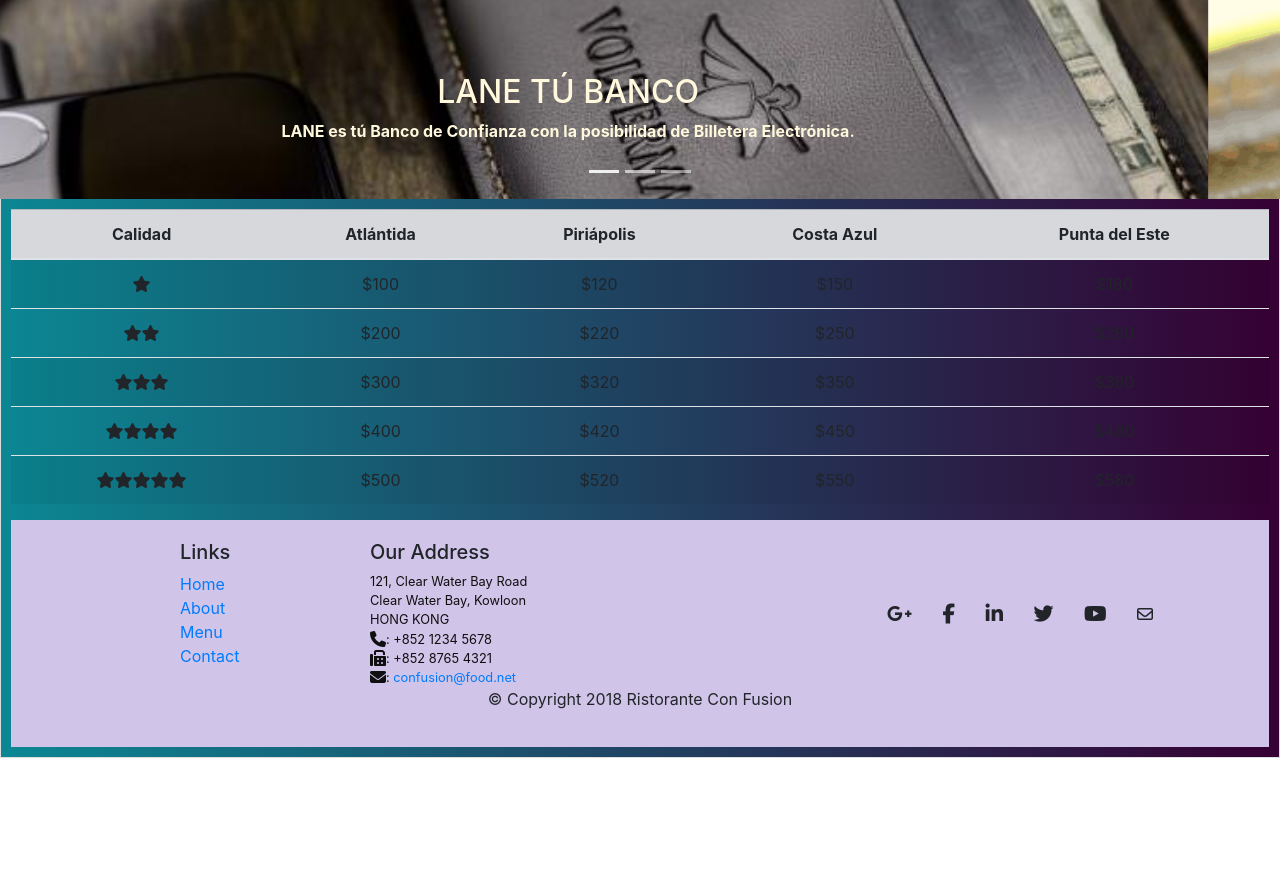
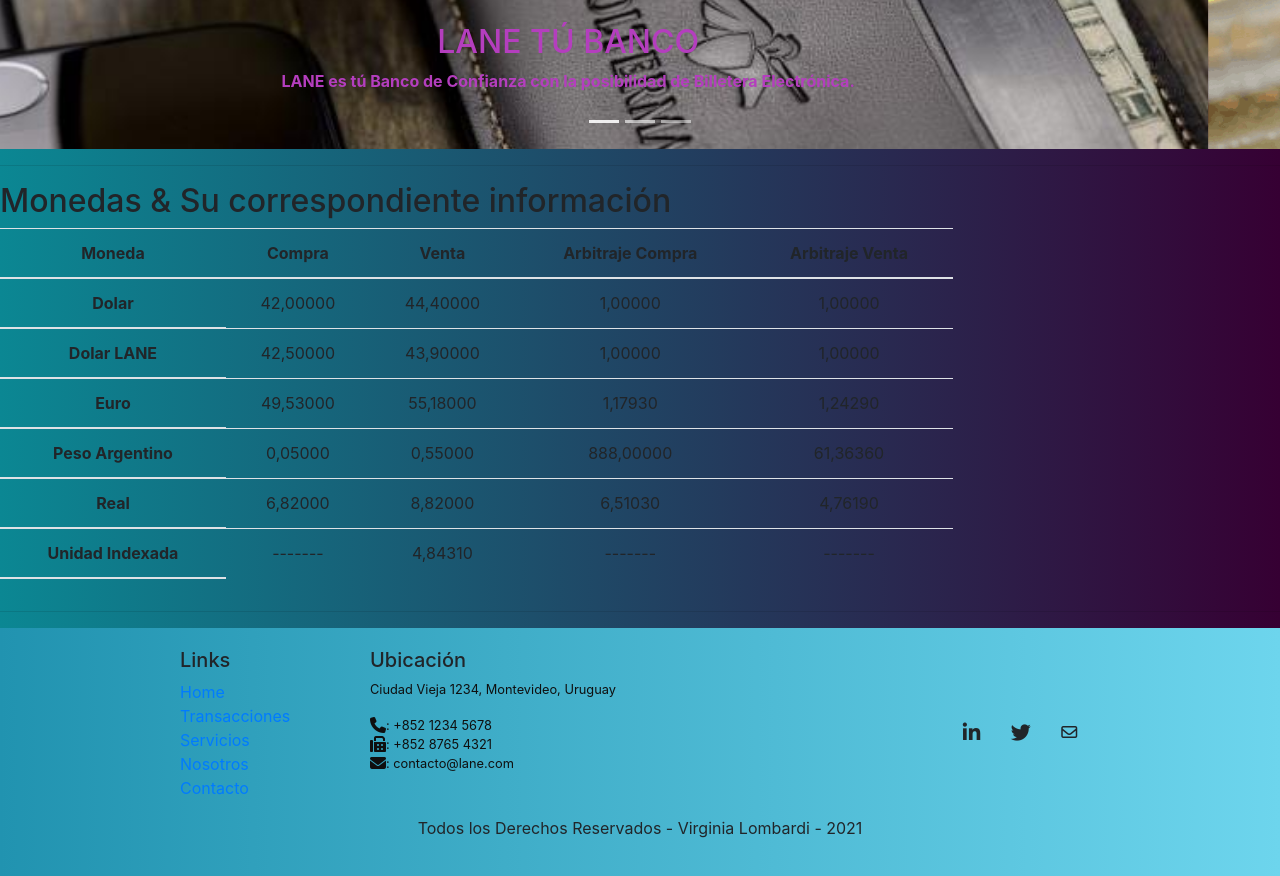
Before and after one commit to LVLVirginiaLombardi/Billetera_Electronica_Lombardi, a plain HTML site: page index.html in a window 1280 px wide. Shown: the part 904-1780 px from the top of the page. Before the commit the page ends 1662 px from the top, so only its background shows below. Drawn offline with nearby package versions, Linux system fonts and the light colour scheme.

Commit message:
Cuarta Entrega Final - arreglando index.html 3

```diff
--- a/css/style.css
+++ b/css/style.css
@@ -1,8 +1,11 @@
+
+
+
 /* BODY */
 
 body{
   background-image: linear-gradient(to right, #0b8793, #360033);
-  padding: 50px 0px 0px 0px;
+  /* padding: 50px 0px 0px 0px; */
   z-index: 0;
 }
 
@@ -31,23 +34,28 @@ body{
 
 /* MAIN */
 
+
+/* CAROUSEL */
+.carousel{
+  height: 200%;
+}
+
 .carousel-item {
   max-height: 620px;
 }
 
 .carousel-caption {
   font-weight: bolder;
-  color: cornsilk;
+  color: rgb(180, 62, 190);
 }
 
-/* .carousel-inner > .carousel-item > .carousel-img {
-  position: absolute;
-  top: 0;
-  left: 0;
-  width: 900px;
-  height: 500px;
-} */
 
+
+/* END CAROUSEL */
+
+.tab-content {
+  padding-top: 20px;
+}
 /* END MAIN */
   .row-content {
     margin: 0px auto;
@@ -56,7 +64,7 @@ body{
     min-height: 400px; }
 
   .footer {
-    background-color: #D1C4E9;
+    background: linear-gradient(to right, #2193b0, #6dd5ed);
     margin: 0px auto;
     padding: 20px 0px; }
 
--- a/index.html
+++ b/index.html
@@ -81,6 +81,7 @@
         </header>
         <hr>
         <main>
+            <div class="carousel">
                 <div id="carouselExampleCaptions" class="carousel slide" data-ride="carousel">
                     <ol class="carousel-indicators">
                         <li data-target="#carouselExampleCaptions" data-slide-to="0" class="active"></li>
@@ -120,72 +121,69 @@
                         <span class="sr-only">Next</span>
                     </a>
                 </div>
-        </main>
-        <div class="tab-content" id="myTabContent">
-            <div class="tab-pane fade show active" id="compara" role="tabpanel" aria-labelledby="compara-tab">
-
+            </div>
+            <hr>
+            <div class="row">
+                <div class="col-12 col-sm-9">
+                    <h2>Monedas &amp; Su correspondiente información</h2>
                     <div class="table-responsive">
-                    <table class="table table-striped">
+                        <table class="table table-hover table-striped">
                             <thead>
-                            <tr class="table-secondary">
-
-                                <th class="text-center">Calidad</th>
-                                <th class="text-center">Atlántida</th>
-                                <th class="text-center">Piriápolis</th>
-                                <th class="text-center">Costa Azul</th>
-                                <th class="text-center">Punta del Este</th>
+                                <tr>
+                                    <th class="text-center">Moneda</th>
+                                    <th class="text-center">Compra</th>
+                                    <th class="text-center">Venta</th>
+                                    <th class="text-center">Arbitraje Compra</th>
+                                    <th class="text-center">Arbitraje Venta</th>
                                 </tr>
-
-                        </thead>
-                        <tbody>
                                 <tr>
-                                <td class="text-center"><span class="fas fa-star"></span></td>
-                                <td class="text-center">$100</td>
-                                <td class="text-center">$120</td>
-                                <td class="text-center">$150</td>
-                                <td class="text-center">$180</td>
+                                    <th class="text-center">Dolar</th>
+                                    <td class="text-center">42,00000</td>
+                                    <td class="text-center">44,40000</td>
+                                    <td class="text-center">1,00000</td>
+                                    <td class="text-center">1,00000</td>
                                 </tr>
-
                                 <tr>
-                                <td class="text-center"><span class="fas fa-star"></span><span class="fas fa-star"></span></td>
-                                <td class="text-center">$200</td>
-                                <td class="text-center">$220</td>
-                                <td class="text-center">$250</td>
-                                <td class="text-center">$280</td>
+                                    <th class="text-center">Dolar LANE</th>
+                                    <td class="text-center">42,50000</td>
+                                    <td class="text-center">43,90000</td>
+                                    <td class="text-center">1,00000</td>
+                                    <td class="text-center">1,00000</td>
                                 </tr>
-
                                 <tr>
-                                <td class="text-center"><span class="fas fa-star"></span><span class="fas fa-star"></span><span
-                                        class="fas fa-star"></span></td>
-                                <td class="text-center">$300</td>
-                                <td class="text-center">$320</td>
-                                <td class="text-center">$350</td>
-                                <td class="text-center">$380</td>
+                                    <th class="text-center">Euro</th>
+                                    <td class="text-center">49,53000</td>
+                                    <td class="text-center">55,18000</td>
+                                    <td class="text-center">1,17930</td>
+                                    <td class="text-center">1,24290</td>
                                 </tr>
-
                                 <tr>
-                                <td class="text-center"><span class="fas fa-star"></span><span class="fas fa-star"></span><span
-                                        class="fas fa-star"></span><span class="fas fa-star"></span></td>
-                                <td class="text-center">$400</td>
-                                <td class="text-center">$420</td>
-                                <td class="text-center">$450</td>
-                                <td class="text-center">$480</td>
+                                    <th class="text-center">Peso Argentino</th>
+                                    <td class="text-center">0,05000</td>
+                                    <td class="text-center">0,55000</td>
+                                    <td class="text-center">888,00000</td>
+                                    <td class="text-center">61,36360</td>
                                 </tr>
-
                                 <tr>
-
-                                <td class="text-center"><span class="fas fa-star"></span><span class="fas fa-star"></span><span
-                                        class="fas fa-star"></span><span class="fas fa-star"></span><span
-                                        class="fas fa-star"></span></td>
-                                <td class="text-center">$500</td>
-                                <td class="text-center">$520</td>
-                                <td class="text-center">$550</td>
-                                <td class="text-center">$580</td>
+                                    <th class="text-center">Real</th>
+                                    <td class="text-center">6,82000</td>
+                                    <td class="text-center">8,82000</td>
+                                    <td class="text-center">6,51030</td>
+                                    <td class="text-center">4,76190</td>
+                                </tr>
+                                <tr>
+                                    <th class="text-center">Unidad Indexada</td>
+                                    <td class="text-center">-------</td>
+                                    <td class="text-center">4,84310</td>
+                                    <td class="text-center">-------</td>
+                                    <td class="text-center">-------</td>
                                 </tr>
                             </tbody>
                         </table>
                     </div>
                 </div>
+            </div>
+        <hr>
 
 
             <footer class="footer">
@@ -195,36 +193,34 @@
                             <h5>Links</h5>
                             <ul class="list-unstyled">
                                 <li><a href="#">Home</a></li>
-                                <li><a href="aboutus.html">About</a></li>
-                                <li><a href="#">Menu</a></li>
-                                <li><a href="contactus.html">Contact</a></li>
+                                <li><a href="./transactions.html">Transacciones</a></li>
+                                <li><a href="./services.html">Servicios</a></li>
+                                <li><a href="./about.html">Nosotros</a></li>
+                                <li><a href="./contactus.html">Contacto</a></li>
                             </ul>
                         </div>
                         <div class="col-7 col-sm-5">
-                            <h5>Our Address</h5>
+                            <h5>Ubicación</h5>
                             <address>
-                              121, Clear Water Bay Road<br>
-                              Clear Water Bay, Kowloon<br>
-                              HONG KONG<br>
+                                <p>Ciudad Vieja 1234, Montevideo, Uruguay</p>
                                 <i class="fa fa-phone fa-lg"></i>: +852 1234 5678<br>
                                 <i class="fa fa-fax fa-lg"></i>: +852 8765 4321<br>
-                              <i class="fa fa-envelope fa-lg"></i>: <a href="mailto:confusion@food.net">confusion@food.net</a>
+                                <i class="fa fa-envelope fa-lg"></i>: contacto@lane.com</a>
                             </address>
                         </div>
                         <div class="col-12 col-sm-4 align-self-center">
                             <div class="text-center">
-                                <a class="btn btn-social-icon btn-google" href="http://google.com/+"><i class="fa fa-google-plus fa-lg"></i></a>
-                                <a class="btn btn-social-icon btn-facebook" href="http://www.facebook.com/profile.php?id="><i class="fa fa-facebook fa-lg"></i></a>
-                                <a class="btn btn-social-icon btn-linkedin" href="http://www.linkedin.com/in/"><i class="fa fa-linkedin fa-lg"></i></a>
-                                <a class="btn btn-social-icon btn-twitter" href="http://twitter.com/"><i class="fa fa-twitter fa-lg"></i></a>
-                                <a class="btn btn-social-icon btn-google" href="http://youtube.com/"><i class="fa fa-youtube fa-lg"></i></a>
+                                <a class="btn btn-social-icon btn-linkedin" href="https://www.linkedin.com/in/virginia-lombardi-b7bba5129/"><i
+                                        class="fa fa-linkedin fa-lg"></i></a>
+                                <a class="btn btn-social-icon btn-twitter" href="http://twitter.com/"><i
+                                        class="fa fa-twitter fa-lg"></i></a>
                                 <a class="btn btn-social-icon" href="mailto:"><i class="fa fa-envelope-o"></i></a>
                             </div>
                         </div>
                     </div>
                     <div class="row justify-content-center">
                         <div class="col-auto">
-                            <p>© Copyright 2018 Ristorante Con Fusion</p>
+                            <p>Todos los Derechos Reservados - Virginia Lombardi - 2021</p>
                         </div>
                     </div>
                 </div>
```
Also changed, not shown: 1 other file. Lines whose indentation alone changed are shown as unchanged.
